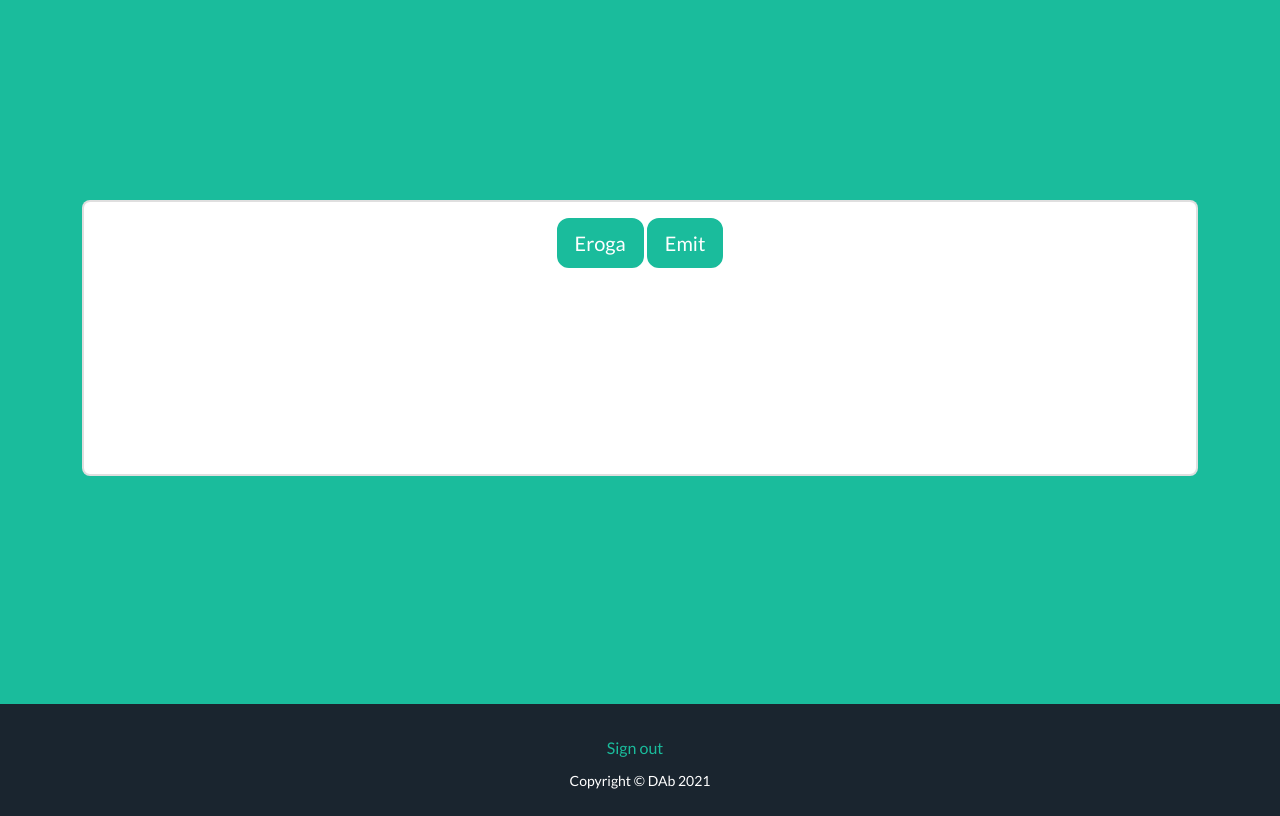
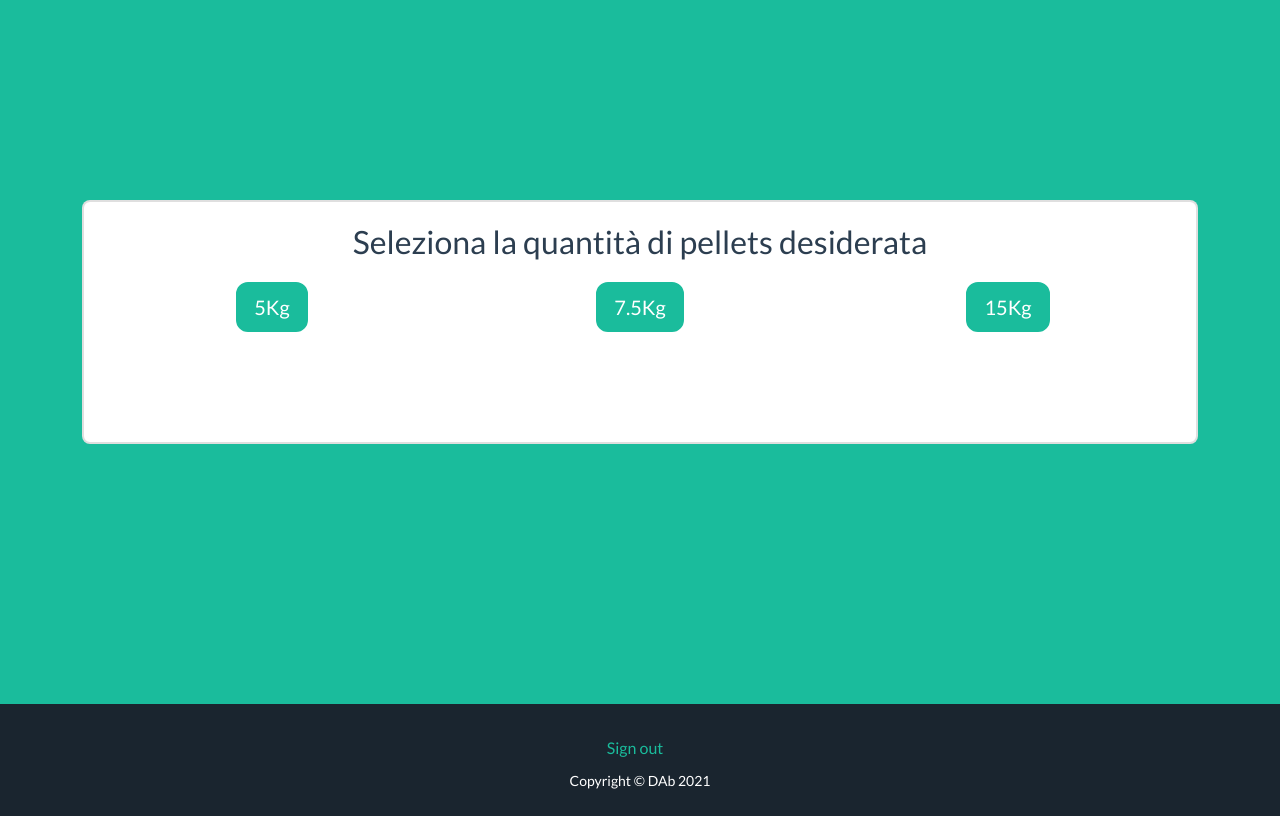
Before and after one commit to ilpise/flaskEndPoint, a Flask app: page / in a window 1280 px wide. Run offline with Flask 2, Linux system fonts and the light colour scheme; a user stored in the database is signed in; some libraries are stand-ins or nearby versions.

Commit message:
Buttons for EROGAZIONE - TEST

```diff
--- /dev/null
+++ b/app/freelancer/js/custom/modbus.js
@@ -0,0 +1,30 @@
+
+(function ($) {
+
+  Drupal.behaviors.Modbus = {
+    attach: function(context, settings) {
+
+    $('button').click(function(event) {
+        console.log('PING')
+        console.log($(this).attr("value"))
+
+        $.ajax({
+          url : "/modbus/api/",
+          type : "GET",
+          success: readModbusResponse,
+        });
+
+        function readModbusResponse (data, textStatus, jqXHR) {
+            console.log(data)
+            $('#mbresponse').html(data.response);
+        };
+
+        return false;
+    });
+
+
+
+   }
+  };
+
+})(jQuery);
--- a/app/templates/views/controller1/member_base.html
+++ b/app/templates/views/controller1/member_base.html
@@ -4,20 +4,35 @@
 
 
     <div class="card" style="width: 100%;">
-      <div class="card-body">
+      <div class="card-body" style="min-height: 30vh;">
+
         <div class="row">
           <div class="col">
-            <div style="height: 30vh;">
-              <button type="button" class="btn btn-primary btn-lg">Eroga</button>
-
-              <button id="emit" type="button" class="btn btn-primary btn-lg">Emit</button>
-<!--              <button type="button" class="btn btn-primary btn-lg">Eroga</button>-->
-            </div>
+            <p class="text-secondary fs-2">Seleziona la quantità di pellets desiderata</p>
           </div>
         </div>
+
+        <div class="row">
+          <div class="col">
+              <button value="5" type="button" class="btn btn-primary btn-lg" >5Kg</button>
+          </div>
+          <div class="col">
+              <button value="7.5" type="button" class="btn btn-primary btn-lg">7.5Kg</button>
+          </div>
+          <div class="col">
+              <button value="15" type="button" class="btn btn-primary btn-lg">15Kg</button>
+          </div>
+        </div>
+
+        <div class="row">
+          <div class="col">
+            <p id="mbresponse" class="text-secondary fs-2"></p>
+          </div>
+        </div>
+
       </div>
     </div>
 
-<script src="{{ url_for('static', filename='js/custom/test_socketio.js') }}"></script>
-
+<!--<script src="{{ url_for('static', filename='js/custom/test_socketio.js') }}"></script>-->
+<script src="{{ url_for('static', filename='js/custom/modbus.js') }}"></script>
 {% endblock %}
```
Also changed, not shown: app/controllers/apis.py (+1 -25 lines).
